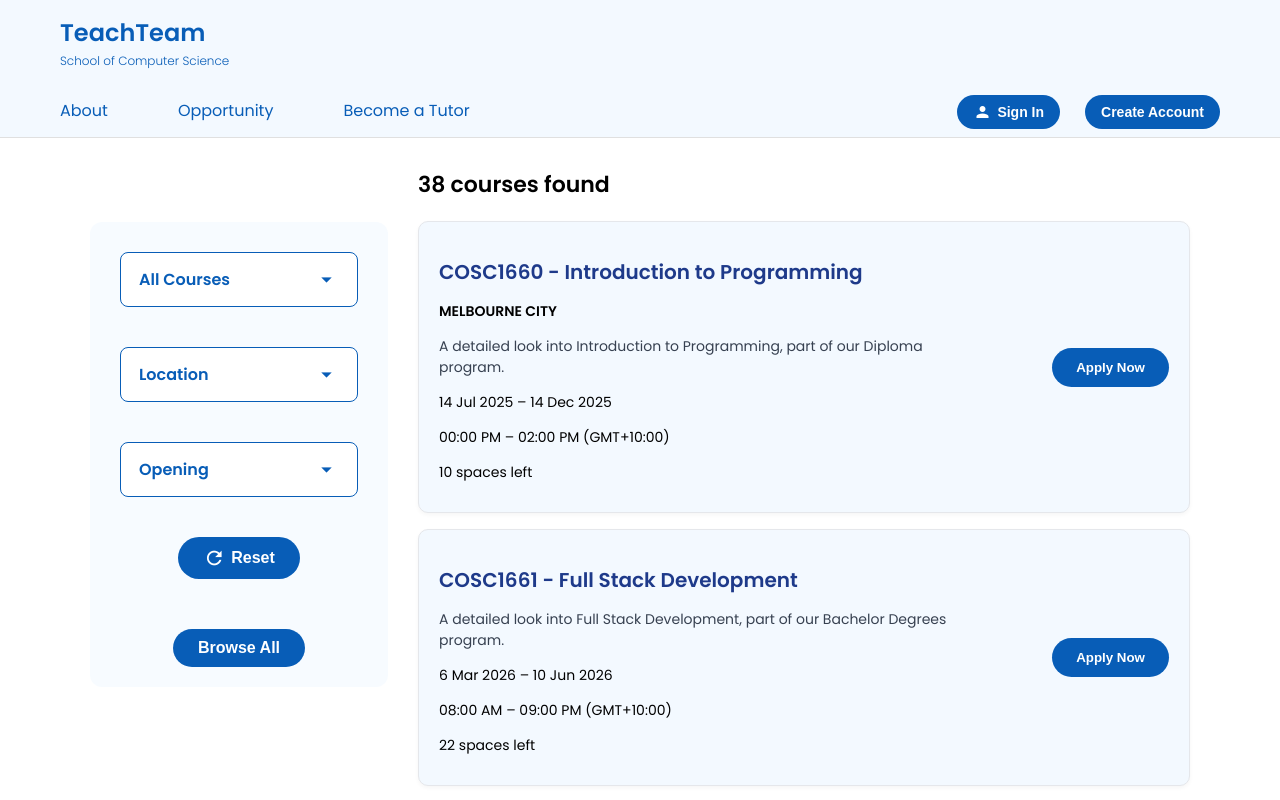
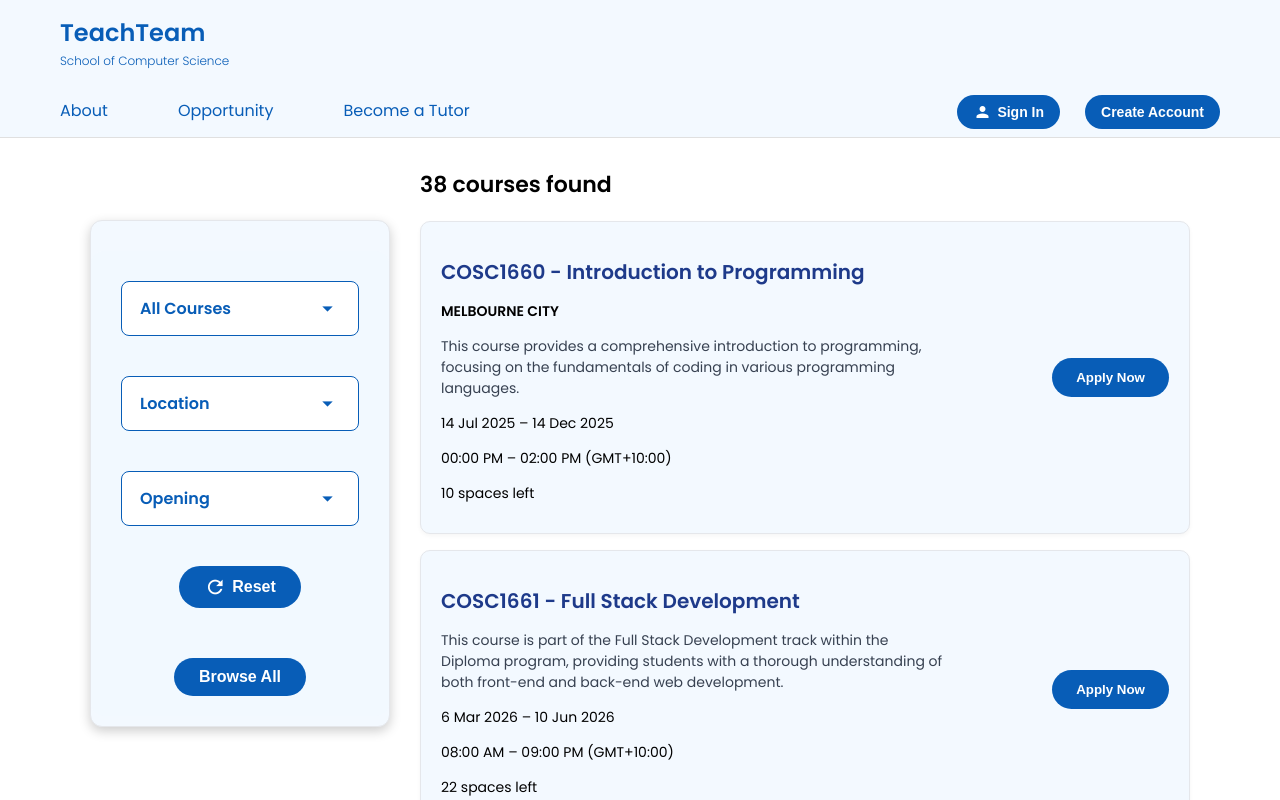
Before and after one commit to joviedev/TeachingTeam_Typescript, a React (Create React App) app: page /browse-all in a window 1280 px wide. Shown: the top 800 px of the page. Built offline with nearby package versions, Linux system fonts and the light colour scheme.

Commit message:
Bug fixes for filter bar

```diff
--- a/src/Data/CourseList.tsx
+++ b/src/Data/CourseList.tsx
@@ -5,7 +5,7 @@ export const courses = [
   {
     "code": "COSC1660",
     "title": "COSC1660 - Introduction to Programming",
-    "description": "A detailed look into Introduction to Programming, part of our Diploma program.",
+    "description": "This course provides a comprehensive introduction to programming, focusing on the fundamentals of coding in various programming languages.",
     "location": "Melbourne City",
     "courseType": "Diploma",
     "opening": "Apply Now",
@@ -16,7 +16,7 @@ export const courses = [
   {
     "code": "COSC1661",
     "title": "COSC1661 - Full Stack Development",
-    "description": "A detailed look into Full Stack Development, part of our Bachelor Degrees program.",
+    "description": "This course is part of the Full Stack Development track within the Diploma program, providing students with a thorough understanding of both front-end and back-end web development. ",
     "location": "",
     "courseType": "Bachelor Degrees",
     "opening": "Semester 1",
@@ -27,7 +27,7 @@ export const courses = [
   {
     "code": "COSC1662",
     "title": "COSC1662 - Web Programming",
-    "description": "A detailed look into Web Programming, part of our Vocational program.",
+    "description": "This course is designed for students pursuing a vocational education in web programming.",
     "location": "Melbourne City",
     "courseType": "vocational",
     "opening": "Semester 2",
--- a/src/FixedComponent/SearchFilterBar.tsx
+++ b/src/FixedComponent/SearchFilterBar.tsx
@@ -105,7 +105,12 @@ const navigate = useNavigate();
       <div style={styles.browseAllWrapper}>
       <button
         style={styles.searchButton}
-            onClick={() => navigate('/browse-all')}
+        onClick={() => {
+            setSelectedCourse('');
+            setSelectedLocation('');
+            setSelectedOpening('');
+            navigate('/browse-all');
+        }}
         onMouseEnter={(e) => {
             e.currentTarget.style.backgroundColor = 'rgba(8, 93, 183, 0.25)';
             e.currentTarget.style.color = '#000';
--- a/src/Pages/BrowseAll.tsx
+++ b/src/Pages/BrowseAll.tsx
@@ -38,13 +38,26 @@ const BrowseAll: React.FC = () => {
                     <p>{course.spacesLeft} spaces left</p>
                   </div>
                   <div style={styles.cardRight}>
-                    <button style={styles.button}>Apply Now</button>
+                <button
+                    style={styles.button}
+                    onMouseEnter={(e) => {
+                        e.currentTarget.style.backgroundColor = 'rgba(8, 93, 183, 0.25)';
+                        e.currentTarget.style.color = '#000';
+                    }}
+                    onMouseLeave={(e) => {
+                        e.currentTarget.style.backgroundColor = '#085DB7';
+                        e.currentTarget.style.color = '#fff';
+                    }}
+                    >
+                        Apply Now
+                </button>
                   </div>
                 </div>
               ))}
             </div>
 
             <div style={styles.sidebar}>
+            <div style={styles.searchFilterShadow}>
             <SearchFilterBar
                 selectedCourse={selectedCourse}
                 setSelectedCourse={setSelectedCourse}
@@ -54,11 +67,12 @@ const BrowseAll: React.FC = () => {
                 setSelectedOpening={setSelectedOpening}
                 mode="reset"
                 onReset={() => {
-                    setSelectedCourse('');
-                    setSelectedLocation('');
-                    setSelectedOpening('');
+                  setSelectedCourse('');
+                  setSelectedLocation('');
+                  setSelectedOpening('');
                 }}
             />
+            </div>
             </div>
           </div>
         </div>
@@ -141,5 +155,14 @@ const styles: { [key: string]: React.CSSProperties } = {
     border: 'none',
     fontWeight: 600,
     cursor: 'pointer',
+    transition: 'all 0.3s ease',
+  },
+  searchFilterShadow: {
+    boxShadow: '0 4px 12px rgba(0, 0, 0, 0.2)',
+    borderRadius: '12px',
+    border: '1px solid #e5e7eb',
+    marginTop: '28px',
+    marginBottom: '16px',
+    backgroundColor: '#F3F9FF',
   },
 };
```
Lines whose indentation alone changed are shown as unchanged.
